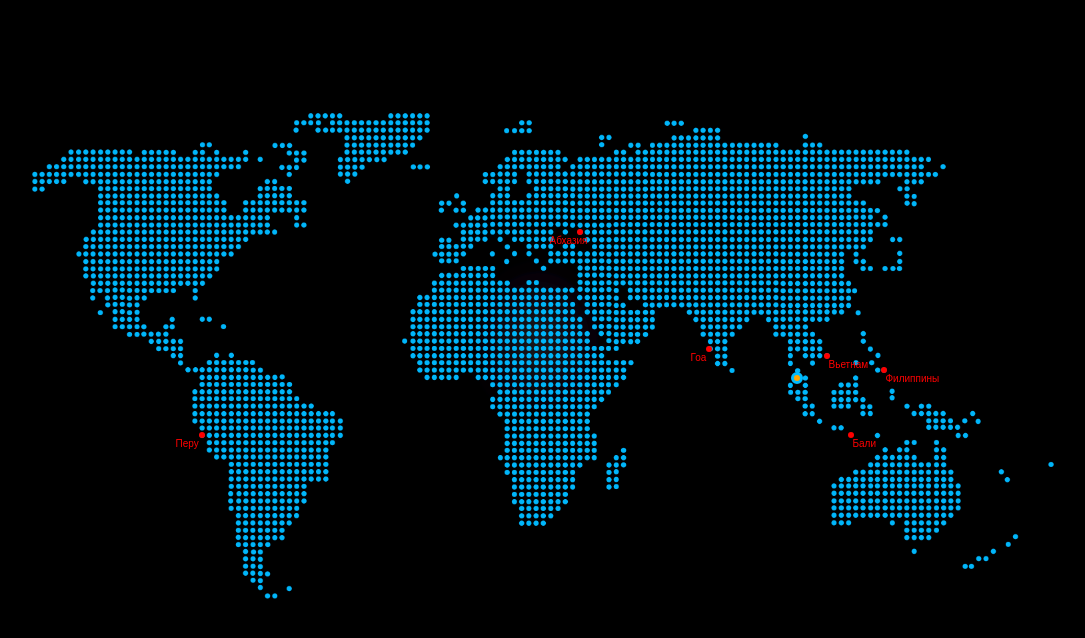
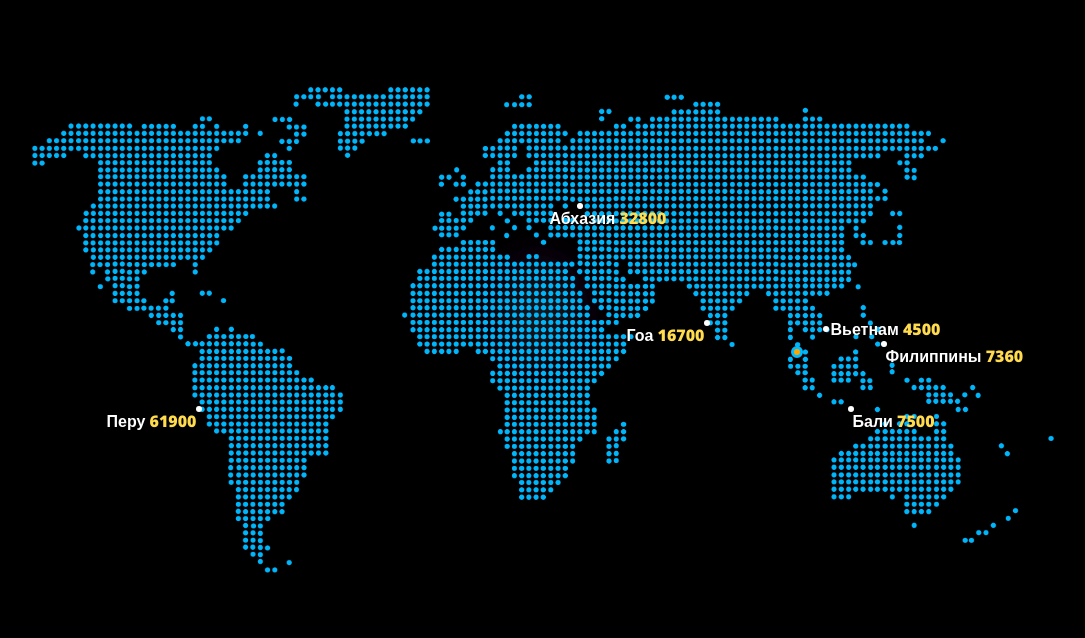
Before and after one commit to pistonsky/supertramp, a plain HTML site: page vote.html in a window 1280 px wide. Shown: the part 290-928 px from the top of the page, without its empty margins (102-1187 px from the left). Drawn offline with nearby package versions, Linux system fonts and the light colour scheme.

Commit message:
Add destination values

```diff
--- a/css/vote.css
+++ b/css/vote.css
@@ -18,6 +18,7 @@ h2 {
   text-align: center;
   font-size: 4vh;
   color: orange;
+  margin-bottom: 0;
 }
 
 p {
@@ -48,16 +49,16 @@ p {
 
 .destination {
   position: absolute;
-  color: red;
+  color: white;
   text-decoration: none;
-  font-size: 10px;
-  font-weight: 300;
+  font-size: 16px;
+  font-weight: 800;
   padding: 4px 0 0 5px;
 }
 
 .destination::after {
   border-radius: 3px;
-  background: red;
+  background: white;
   width: 6px;
   height: 6px;
   display: block;
@@ -72,38 +73,12 @@ p {
   left: auto;
 }
 
+.destination span {
+  color: #ffdb4d;
+}
+
 .donate-button {
   position: absolute;
-}
-
-.donate-button.bali {
-  left: 815px;
-  top: 430px;
-}
-
-.donate-button.goa {
-  left: 660px;
-  top: 344px;
-}
-
-.donate-button.vietnam {
-  left: 780px;
-  top: 301px;
-}
-
-.donate-button.philippines {
-  left: 850px;
-  top: 365px;
-}
-
-.donate-button.peru {
-  left: 150px;
-  top: 430px;
-}
-
-.donate-button.abkhazia {
-  left: 559px;
-  top: 230px;
 }
 
 #abkhazia {
@@ -115,19 +90,44 @@ p {
   left: 32px;
 }
 
+.donate-button.abkhazia {
+  left: 535px;
+  top: 229px;
+}
+
 #bali {
   left: 870px;
   top: 410px;
 }
 
+.donate-button.bali {
+  left: 839px;
+  top: 432px;
+}
+
 #goa {
-  left: 708px;
+  left: 644px;
   top: 324px;
 }
 
+.donate-button.goa {
+  left: 612px;
+  top: 346px;
+}
+
 #vietnam {
-  left: 846px;
-  top: 331px;
+  left: 848px;
+  top: 318px;
+}
+
+#vietnam::after {
+  top: 12px;
+  left: -3px;
+}
+
+.donate-button.vietnam {
+  left: 817px;
+  top: 301px;
 }
 
 #philippines {
@@ -135,7 +135,17 @@ p {
   top: 345px;
 }
 
+.donate-button.philippines {
+  left: 850px;
+  top: 367px;
+}
+
 #peru {
-  left: 193px;
+  left: 124px;
   top: 410px;
 }
+
+.donate-button.peru {
+  left: 93px;
+  top: 432px;
+}
--- a/vote.html
+++ b/vote.html
@@ -9,17 +9,17 @@
     <p>Билет в каждое место стоит по-разному,<br>на какое место быстрее соберём - туда и отправим ;)</p>
     <div id="map">
       <span id="current-location"></span>
-    	<div id="bali" class="destination">Бали</div>
+    	<div id="bali" class="destination">Бали <span>7500</span></div>
       <iframe class="donate-button bali" frameborder="0" allowtransparency="true" scrolling="no" src="https://money.yandex.ru/quickpay/button-widget?account=410012044850113&quickpay=small&any-card-payment-type=on&button-text=06&button-size=s&button-color=orange&targets=%D0%A1%D0%BE%D1%81%D0%BB%D0%B0%D1%82%D1%8C%20%D0%9F%D0%B8%D1%81%D1%82%D0%BE%D0%BD%D1%81%D0%BA%D0%BE%D0%B3%D0%BE%20%D0%BD%D0%B0%20%D0%91%D0%B0%D0%BB%D0%B8&default-sum=1000&successURL=pistonsky.github.io%2Fsupertramp%2Fbali" width="143" height="25"></iframe>
-      <div id="goa" class="destination left">Гоа</div>
+      <div id="goa" class="destination left">Гоа <span>16700</span></div>
       <iframe class="donate-button goa" frameborder="0" allowtransparency="true" scrolling="no" src="https://money.yandex.ru/quickpay/button-widget?account=410012044850113&quickpay=small&any-card-payment-type=on&button-text=06&button-size=s&button-color=orange&targets=%D0%A1%D0%BE%D1%81%D0%BB%D0%B0%D1%82%D1%8C%20%D0%9F%D0%B8%D1%81%D1%82%D0%BE%D0%BD%D1%81%D0%BA%D0%BE%D0%B3%D0%BE%20%D0%BD%D0%B0%20%D0%93%D0%BE%D0%B0&default-sum=1000&successURL=pistonsky.github.io%2Fsupertramp%2Fgoa" width="143" height="25"></iframe>
-      <div id="vietnam" class="destination">Вьетнам</div>
+      <div id="vietnam" class="destination">Вьетнам <span>4500</span></div>
       <iframe class="donate-button vietnam" frameborder="0" allowtransparency="true" scrolling="no" src="https://money.yandex.ru/quickpay/button-widget?account=410012044850113&quickpay=small&any-card-payment-type=on&button-text=06&button-size=s&button-color=orange&targets=%D0%A1%D0%BE%D1%81%D0%BB%D0%B0%D1%82%D1%8C%20%D0%9F%D0%B8%D1%81%D1%82%D0%BE%D0%BD%D1%81%D0%BA%D0%BE%D0%B3%D0%BE%20%D0%B2%D0%BE%20%D0%92%D1%8C%D0%B5%D1%82%D0%BD%D0%B0%D0%BC&default-sum=1000&successURL=pistonsky.github.io%2Fsupertramp%2Fvietnam" width="143" height="25"></iframe>
-      <div id="philippines" class="destination">Филиппины</div>
+      <div id="philippines" class="destination">Филиппины <span>7360</span></div>
       <iframe class="donate-button philippines" frameborder="0" allowtransparency="true" scrolling="no" src="https://money.yandex.ru/quickpay/button-widget?account=410012044850113&quickpay=small&any-card-payment-type=on&button-text=06&button-size=s&button-color=orange&targets=%D0%A1%D0%BE%D1%81%D0%BB%D0%B0%D1%82%D1%8C%20%D0%9F%D0%B8%D1%81%D1%82%D0%BE%D0%BD%D1%81%D0%BA%D0%BE%D0%B3%D0%BE%20%D0%BD%D0%B0%20%D0%A4%D0%B8%D0%BB%D0%B8%D0%BF%D0%BF%D0%B8%D0%BD%D1%8B&default-sum=1000&successURL=pistonsky.github.io%2Fsupertramp%2Fphilippines" width="143" height="25"></iframe>
-      <div id="abkhazia" class="destination">Абхазия</div>
+      <div id="abkhazia" class="destination">Абхазия <span>32800</span></div>
       <iframe class="donate-button abkhazia" frameborder="0" allowtransparency="true" scrolling="no" src="https://money.yandex.ru/quickpay/button-widget?account=410012044850113&quickpay=small&any-card-payment-type=on&button-text=06&button-size=s&button-color=orange&targets=%D0%A1%D0%BE%D1%81%D0%BB%D0%B0%D1%82%D1%8C%20%D0%9F%D0%B8%D1%81%D1%82%D0%BE%D0%BD%D1%81%D0%BA%D0%BE%D0%B3%D0%BE%20%D0%BD%D0%B0%D0%B7%D0%B0%D0%B4%20%D0%B2%20%D0%90%D0%B1%D1%85%D0%B0%D0%B7%D0%B8%D1%8E&default-sum=1000&successURL=pistonsky.github.io%2Fsupertramp%2Fabkhazia" width="143" height="25"></iframe>
-    	<div id="peru" class="destination left">Перу</div>
+    	<div id="peru" class="destination left">Перу <span>61900</span></div>
       <iframe class="donate-button peru" frameborder="0" allowtransparency="true" scrolling="no" src="https://money.yandex.ru/quickpay/button-widget?account=410012044850113&quickpay=small&any-card-payment-type=on&button-text=06&button-size=s&button-color=orange&targets=%D0%A1%D0%BE%D1%81%D0%BB%D0%B0%D1%82%D1%8C%20%D0%9F%D0%B8%D1%81%D1%82%D0%BE%D0%BD%D1%81%D0%BA%D0%BE%D0%B3%D0%BE%20%D0%B2%20%D0%9F%D0%B5%D1%80%D1%83&default-sum=1000&successURL=pistonsky.github.io%2Fsupertramp%2Fperu" width="143" height="25"></iframe>
     </div>
   </body>
```
Also changed, not shown: bali.html (+1 -1 lines).
